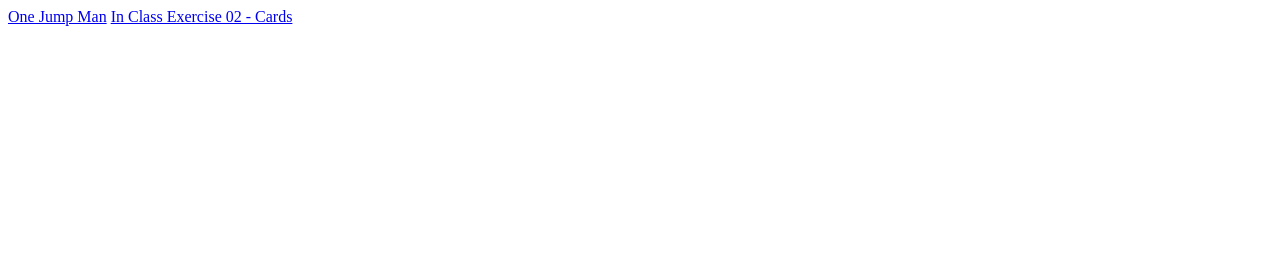
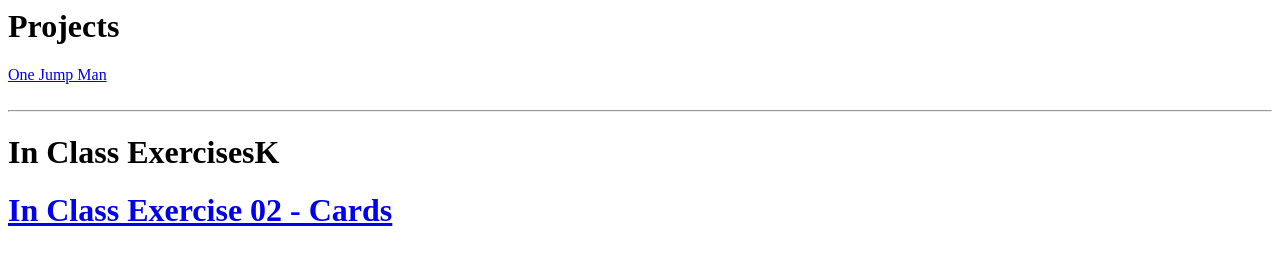
Before and after one commit to Justin-R-J-Logan/GDD403-W2023-ICE-LiveSite, a plain HTML site: page index.html in a window 1280 px wide. Drawn offline with Linux system fonts and the light colour scheme.

Commit message:
Update index.html

```diff
--- a/index.html
+++ b/index.html
@@ -1,3 +1,5 @@
-<a href="OJM/index.html">One Jump Man</a>
-
+<h1> Projects </h1>
+<a href="OJM/index.html">One Jump Man</a> <br><br>
+<hr>
+<h1> In Class ExercisesK<h1>
 <a href="ICE2/index.html">In Class Exercise 02 - Cards</a>
```
